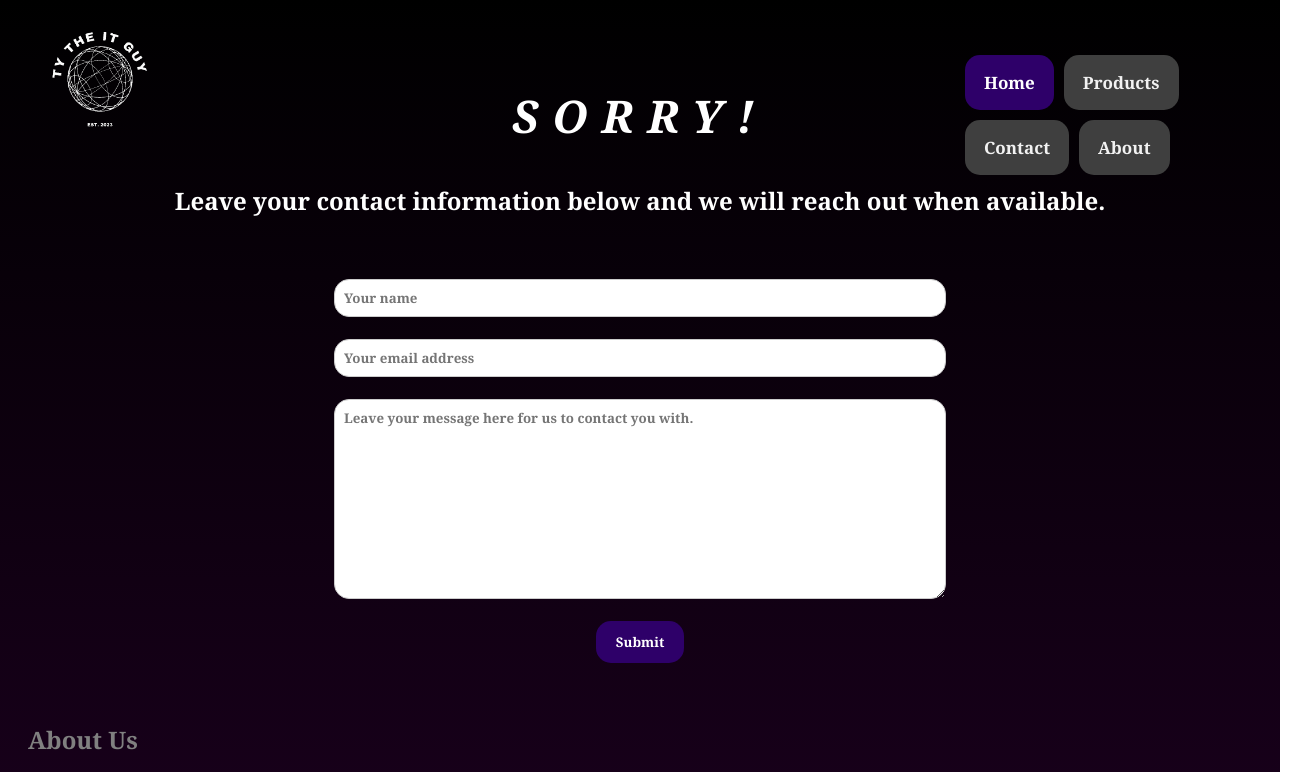
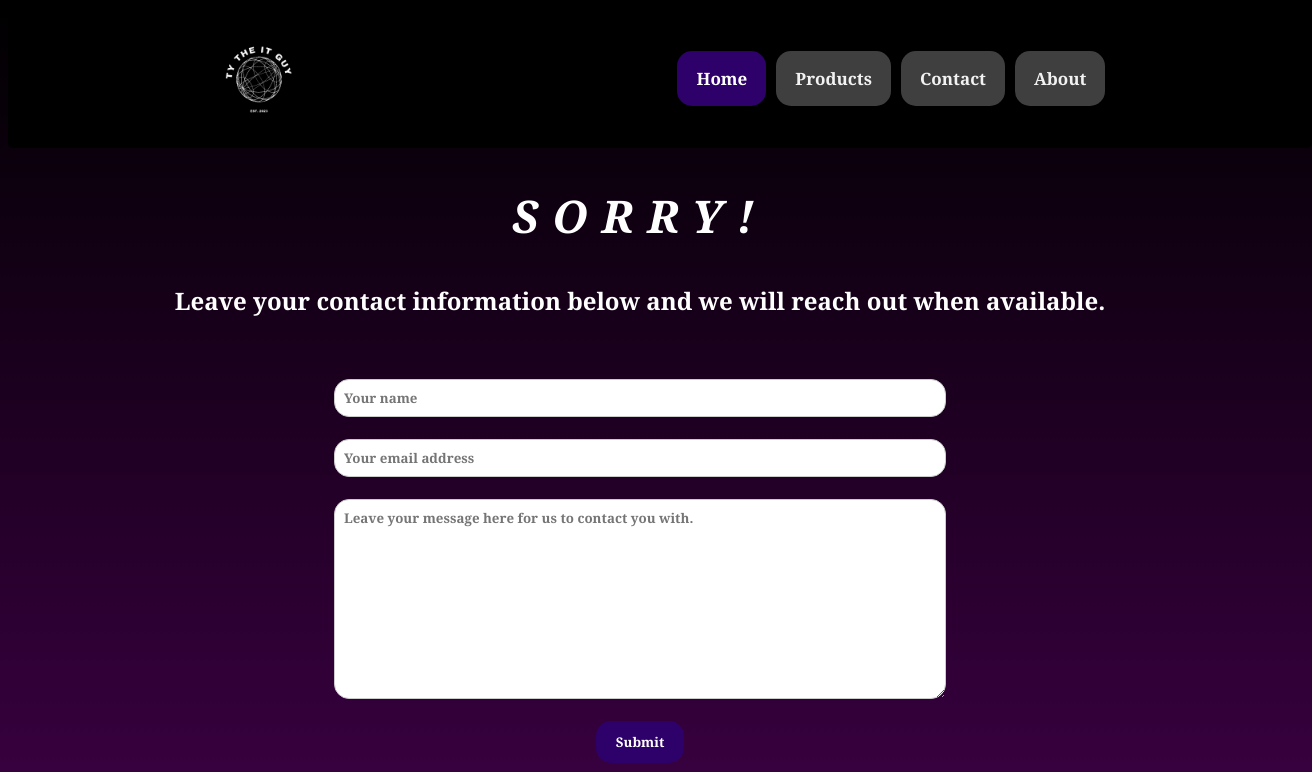
Before and after one commit to seizingtigger/01-mini-project, a plain HTML site: page index.html in a window 1280 px wide. Shown: the top 772 px of the page, 1312 px wide, since content can reach past the window. Drawn offline with Linux system fonts and the light colour scheme.

Commit message:
Adding the readme and style

```diff
--- a/assets/css/style.css
+++ b/assets/css/style.css
@@ -4,15 +4,31 @@
     font-family: 'Georgia', serif, sans-serif;
     font-weight:bolder;
 }
-
+html {
+  scroll-padding-top: 150px;
+}
+.header {
+    background-color: #000000;
+    padding: 10px;
+    text-align: center;
+    font-size: 35px;
+    color: white;
+    position: sticky;
+    width: 100%;
+    z-index: 1;
+    height: 100px;
+    display:flex;
+    flex-direction: row;
+    justify-content: space-between;
+}
 .logo-resize {
-    height: 18%;
-    display:block;
+    display:inline;
     margin-left: auto;
     margin-right: auto;
-    position: fixed;
-    top: 5px;
+}
 
+.landing {
+  scroll-padding-top: 200px;
 }
 
 .landing-contact-header {
@@ -32,11 +48,8 @@
 
 .topnav {
     overflow: hidden;
-    display: block;
+    display: inline;
     margin: auto;
-    position: fixed;
-    top: 50px;
-    left: 75%;
   }
 
 
@@ -104,7 +117,7 @@ input[type=submit]:hover {
 }
 
 .background {
-    background-image: linear-gradient(#000000, #29002e);
+    background-image: linear-gradient(#000000, #6c007a);
     background-size: cover;
 }
 
```
Also changed, not shown: 1 other file.
